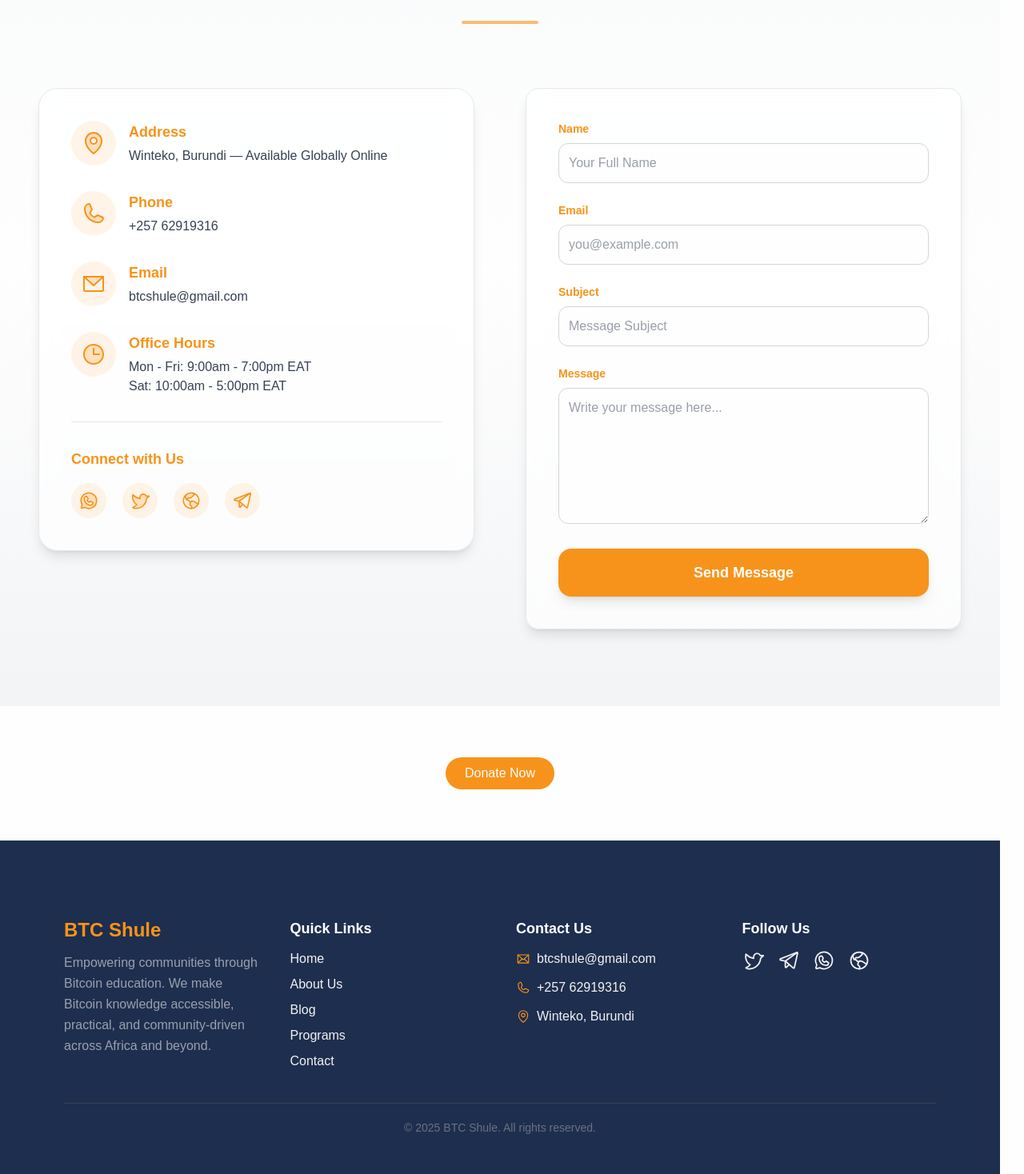
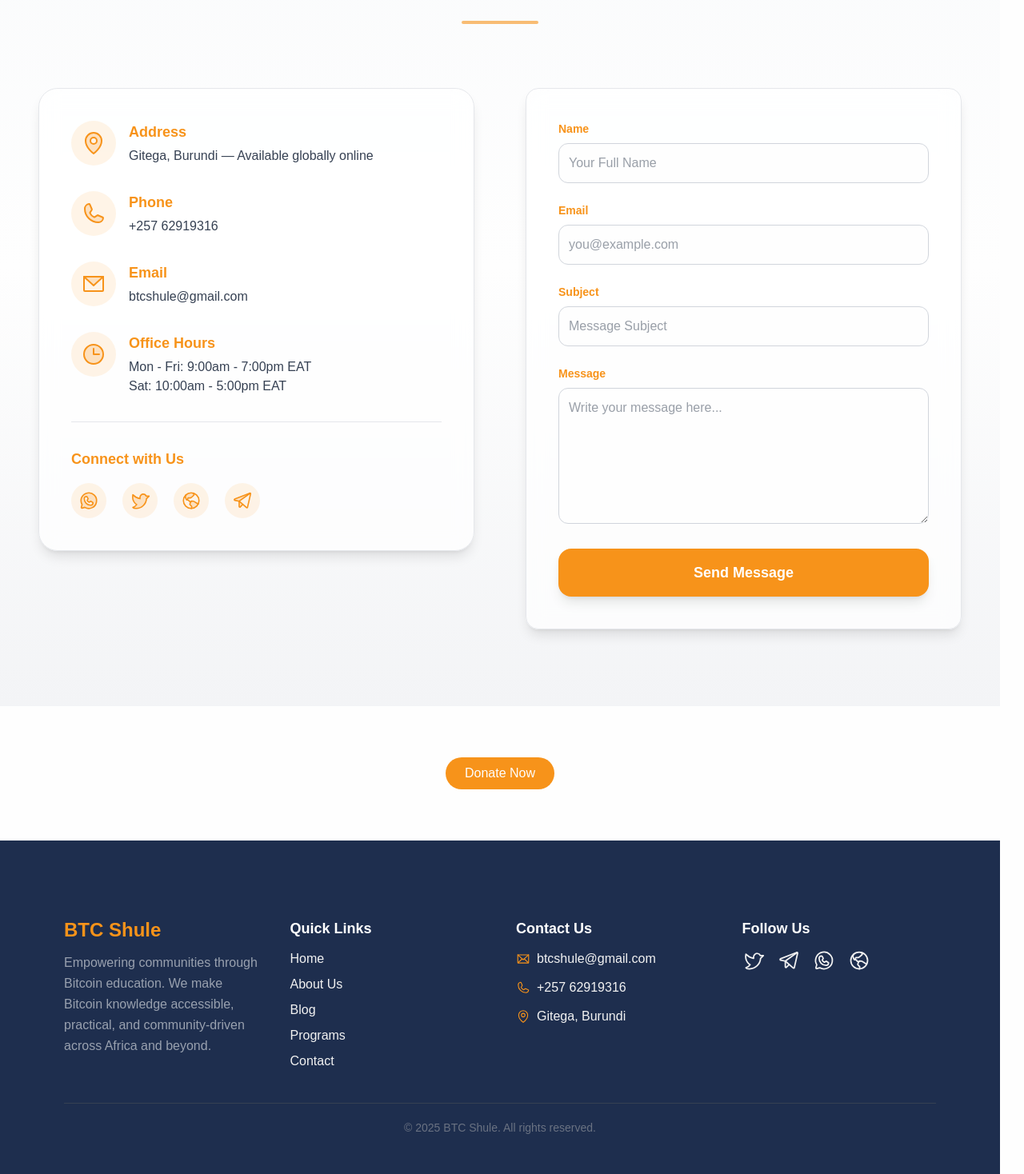
Before and after one commit to BTC-Shule/btc_shule_website, a Next.js app: page / in a window 1280 px wide. Shown: the part 10364-11832 px from the top of the page at 80% size. Built offline with nearby package versions, Linux system fonts and the light colour scheme.

Commit message:
feat: update contact address

```diff
--- a/src/components/Contact.tsx
+++ b/src/components/Contact.tsx
@@ -78,12 +78,12 @@
                 title: "Address",
                 content: (
                   <a
-                    href="https://www.google.com/maps/search/?api=1&query=Winteko,+Burundi"
+                    href="https://www.google.com/maps/search/?api=1&query=Gitega,+Burundi"
                     target="_blank"
                     rel="noopener noreferrer"
                     className="text-gray-700 hover:text-primary transition-colors"
                   >
-                    Winteko, Burundi — Available Globally Online
+                    Gitega, Burundi — Available globally online
                   </a>
                 ),
               },
--- a/src/components/Footer.tsx
+++ b/src/components/Footer.tsx
@@ -87,7 +87,7 @@
                 target="_blank"
                 rel="noopener noreferrer"
               >
-                <span>Winteko, Burundi</span>
+                <span>Gitega, Burundi</span>
               </a>
             </li>
           </ul>
```
